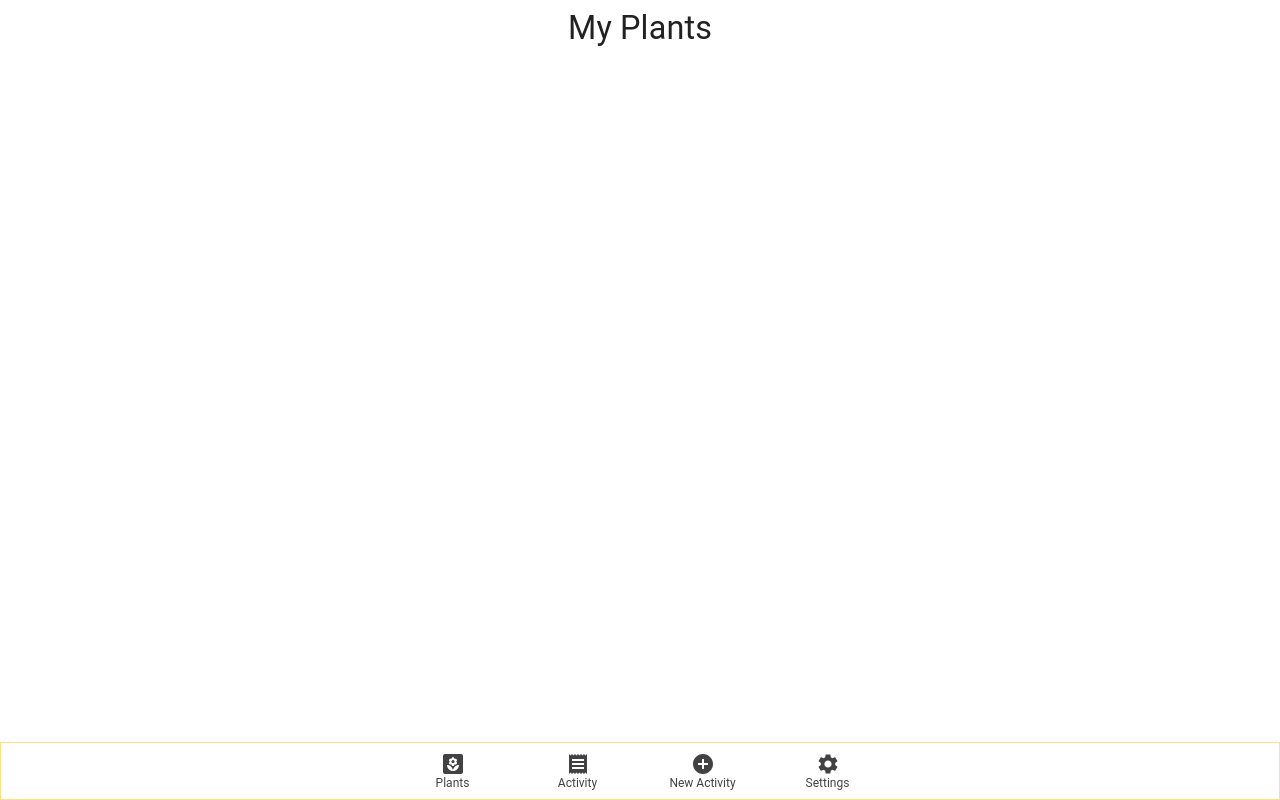
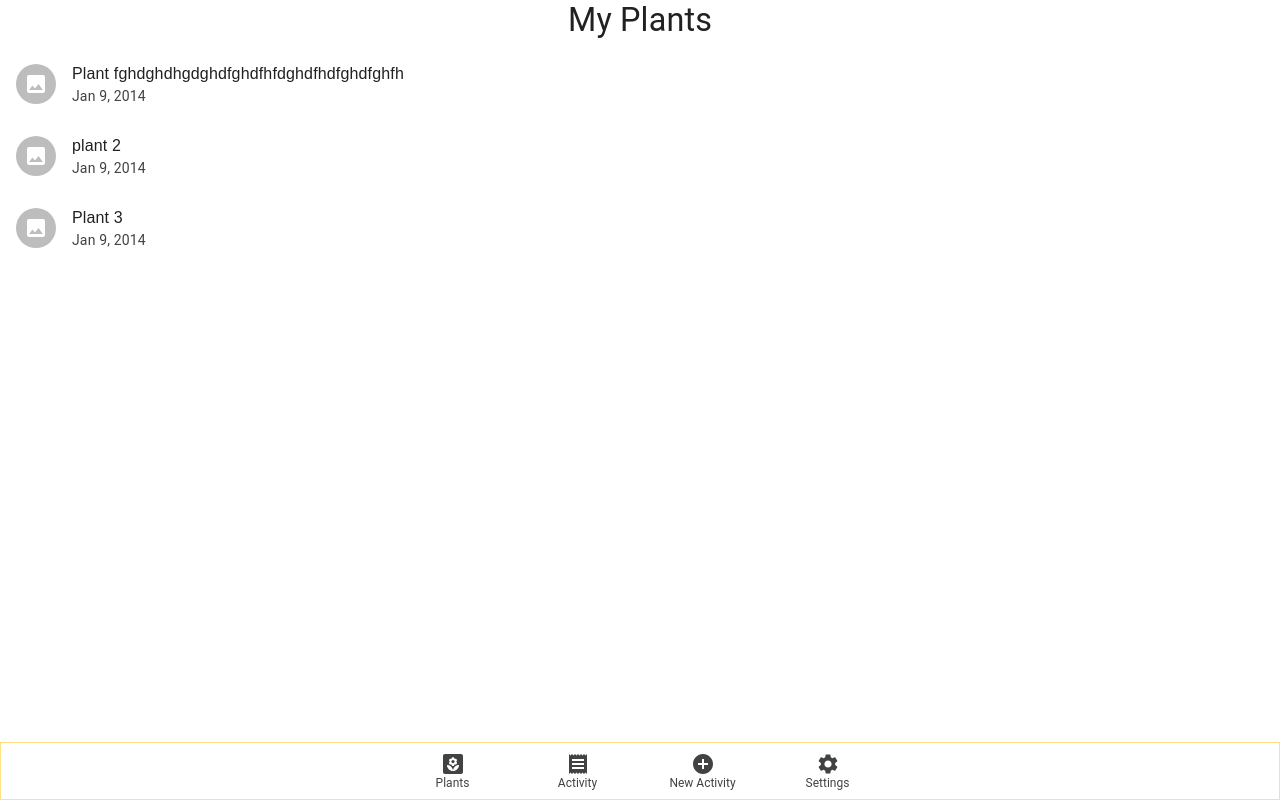
Before and after one commit to iandday/plant_tracker, a React (Vite) app in the folder frontend/: page /myPlants in a window 1280 px wide. Built offline with nearby package versions, Linux system fonts and the light colour scheme.

Commit message:
plant list

```diff
--- a/frontend/src/App.tsx
+++ b/frontend/src/App.tsx
@@ -15,6 +15,7 @@ import useMediaQuery from "@mui/material/useMediaQuery";
 import { getDesignTokens, getThemedComponents } from "./theme/Theme";
 import { ColorModeContext } from "./config/color-context";
 import React from "react";
+import { CssBaseline } from "@mui/material";
 
 function App() {
   const prefersDarkMode = useMediaQuery("(prefers-color-scheme: dark)");
@@ -45,6 +46,7 @@ function App() {
     <>
       <ColorModeContext.Provider value={colorMode}>
         <ThemeProvider theme={theme}>
+          <CssBaseline />
           <BrowserRouter>
             <Routes>
               <Route path="/myPlants" element={<MyPlants />} />
--- a/frontend/src/pages/MyPlants.tsx
+++ b/frontend/src/pages/MyPlants.tsx
@@ -1,11 +1,44 @@
-import { Grid, Typography } from "@mui/material";
+import {
+  Avatar,
+  Grid,
+  List,
+  ListItem,
+  ListItemAvatar,
+  ListItemText,
+  Typography,
+} from "@mui/material";
 import React from "react";
+import ImageIcon from "@mui/icons-material/Image";
 
 const MyPlants = () => {
+  const test = [
+    "Plant fghdghdhgdghdfghdfhfdghdfhdfghdfghfh",
+    "plant 2",
+    "Plant 3",
+  ];
+
   return (
     <>
-      <Grid container justifyContent="center" padding={1}>
-        <Typography variant="h4">My Plants</Typography>
+      <Grid container justifyContent="space-between" alignItems="stretch">
+        <Grid item xs={12}>
+          <Typography variant="h4" align="center">
+            My Plants
+          </Typography>
+        </Grid>
+        <Grid item xs={12}>
+          <List sx={{ width: "100%", bgcolor: "background.paper" }}>
+            {test.map((plant) => (
+              <ListItem>
+                <ListItemAvatar>
+                  <Avatar>
+                    <ImageIcon />
+                  </Avatar>
+                </ListItemAvatar>
+                <ListItemText primary={plant} secondary="Jan 9, 2014" />
+              </ListItem>
+            ))}
+          </List>
+        </Grid>
       </Grid>
     </>
   );
--- a/frontend/src/theme/Theme.jsx
+++ b/frontend/src/theme/Theme.jsx
@@ -8,6 +8,13 @@ const palette = {
             dark: '#00765A',
         },
     },
+    dark: {
+        primary: {
+            main: '#333',
+            light: '#333',
+            dark: '#333',
+        }
+    }
 };
 
 export const getDesignTokens = (mode) => ({
@@ -28,11 +35,15 @@ export const getDesignTokens = (mode) => ({
           },
         }
       : {
-          primary: deepOrange,
+          primary: {
+            main: palette.dark.primary.main,
+            light: palette.dark.primary.light,
+            dark: palette.dark.primary.dark,
+          },
           divider: deepOrange[700],
           background: {
-            default: deepOrange[900],
-            paper: deepOrange[900],
+            default: '#111',
+            paper: '#171717',
           },
           text: {
             primary: '#fff',
@@ -61,7 +72,7 @@ export const getThemedComponents = (mode) => ({
           MuiAppBar: {
             styleOverrides: {
               colorPrimary: {
-                backgroundColor: grey[800],
+               // backgroundColor: grey[800],
               },
             },
           },
```
Lines whose indentation alone changed are shown as unchanged.
